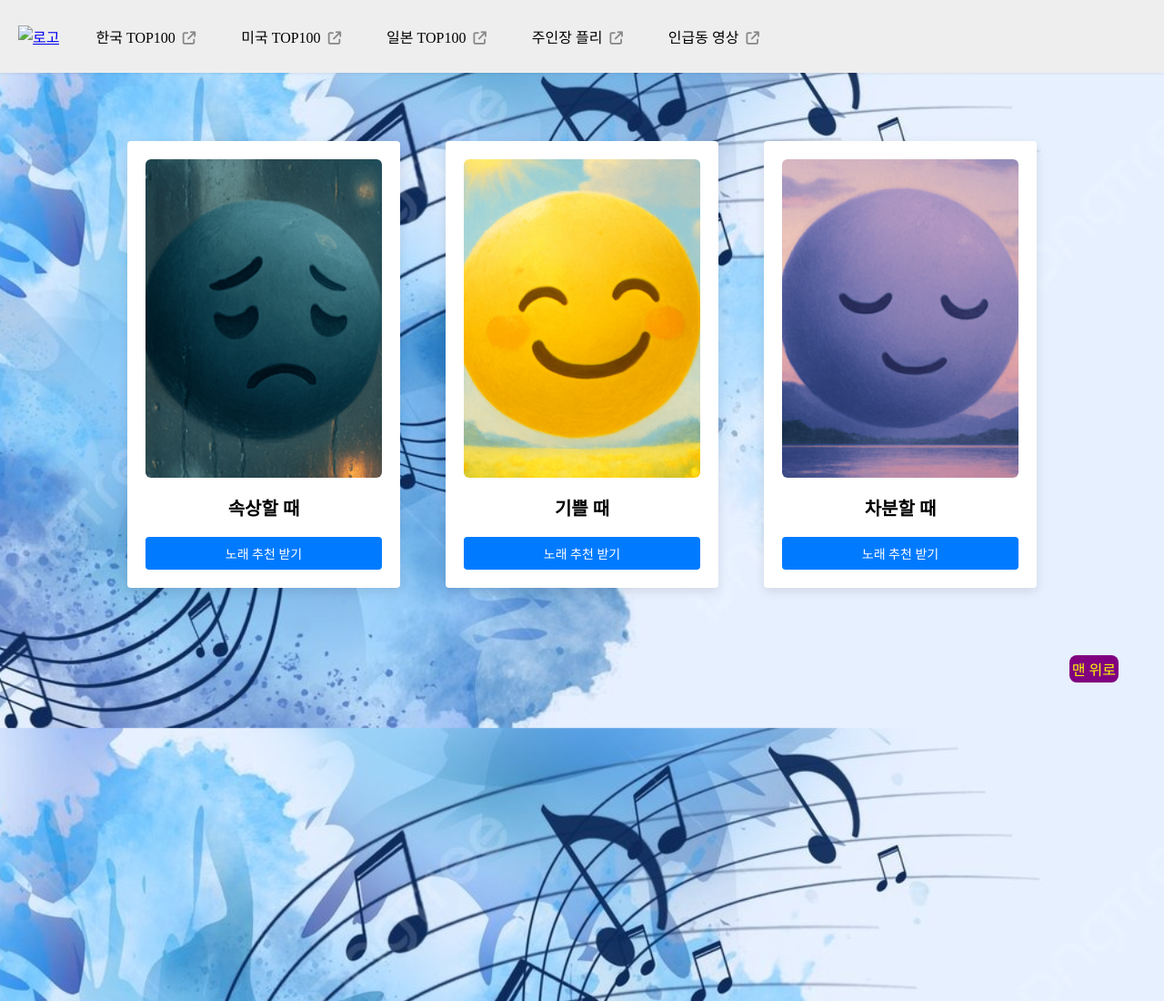
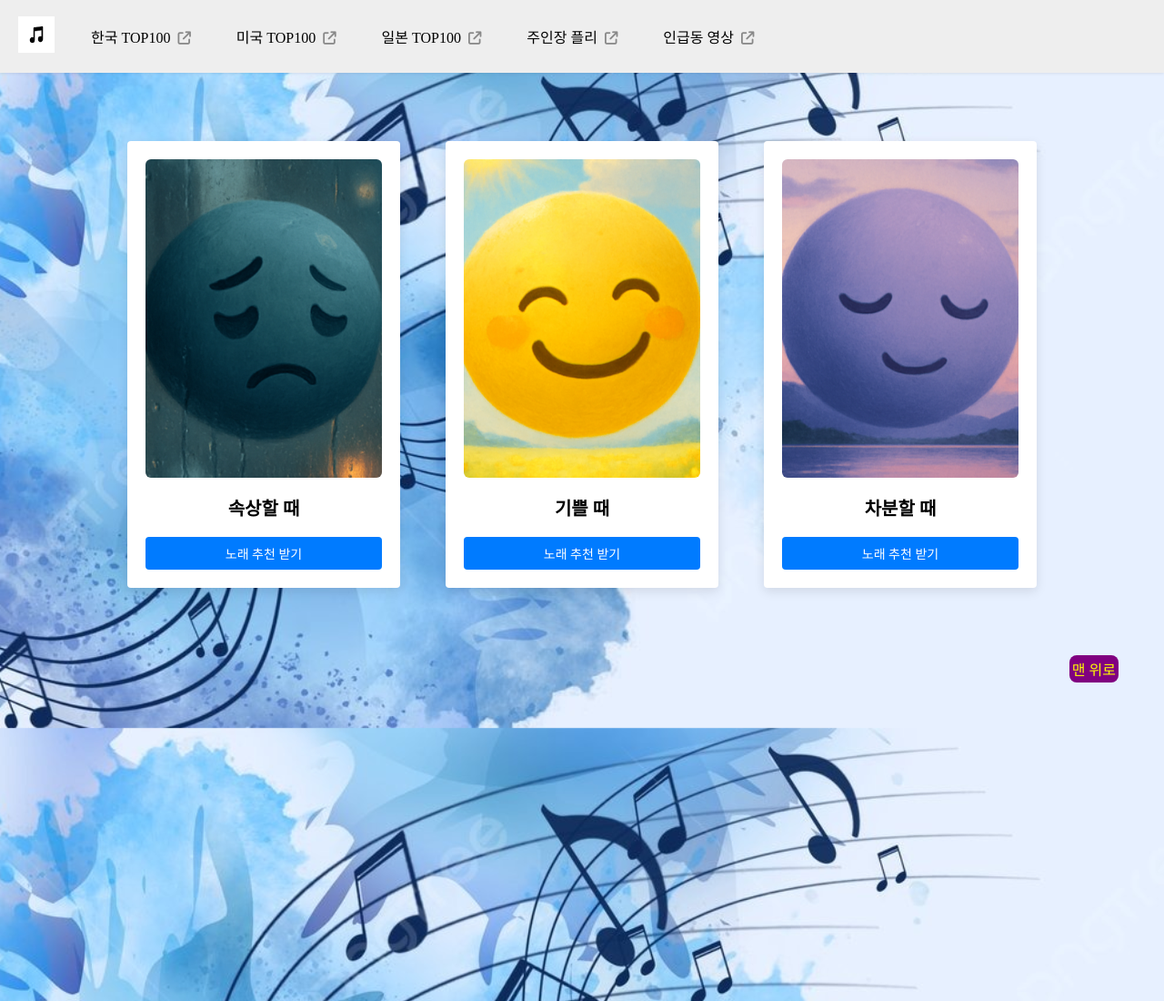
Before and after one commit to Sea-Hebi/feel_music, a plain HTML site: page index.html in a window 1280 px wide. Shown: the top 1100 px of the page at 91% size. Drawn offline with Linux system fonts and the light colour scheme; files whose address does not match are found by name.

Commit message:
Update index.html

```diff
--- a/index.html
+++ b/index.html
@@ -16,7 +16,7 @@
         <div class="header">
             <!-- 로고 -->
             <div class="logo">
-                <a href="C:\Users\kbu\Desktop\project\index.html"><img src="images/logo.jpg" alt="로고"></a>
+                <a href="C:\Users\kbu\Desktop\project\index.html"><img src="logo.jpg" alt="로고"></a>
             </div>
 
             <!-- 네비게이션 메뉴 -->
```
